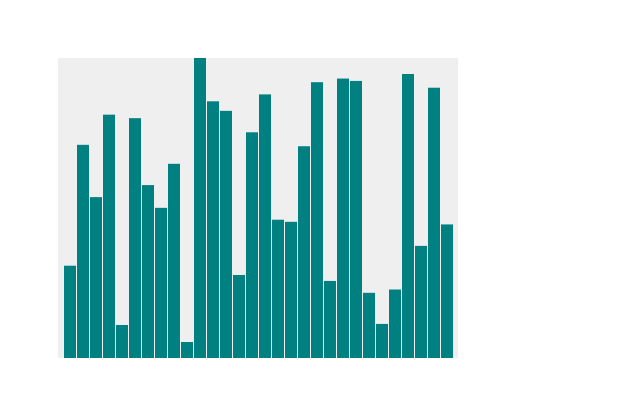
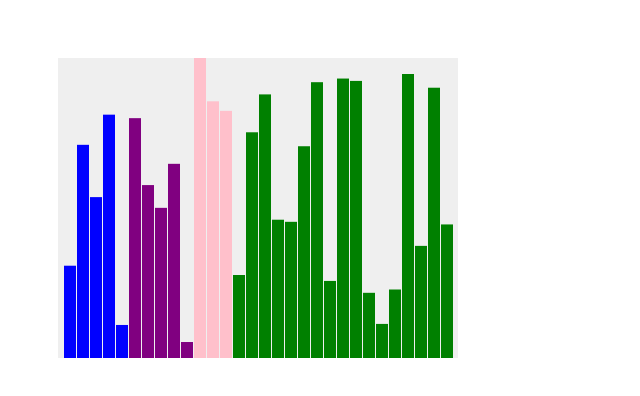
Before and after one commit to DaniCastilho/d3Study, a website built with Parcel: page index.html in a window 1280 px wide. Shown: the whole page, without its empty margins (0-640 px from the left). Built offline with nearby package versions, Linux system fonts and the light colour scheme.

Commit message:
trying quantile

```diff
--- a/index.html
+++ b/index.html
@@ -14,9 +14,6 @@
 			height: 300px;
 			background-color: #efefef;
 		}
-		.bar{
-			fill: teal;
-		}
 
 
 	</style>
--- a/src/index.js
+++ b/src/index.js
@@ -24,14 +24,20 @@ import _ from "lodash";
     .domain([0, d3.max(dataset)])
     .range([0, h]);
 
+  var colorScale = d3
+    .scaleQuantile()
+    .domain([0, 10, dataset.length - 15])
+    .range(["blue", "purple", "pink", "green"]);
+
   svg
     .selectAll("rect")
     .data(dataset)
     .enter()
     .append("rect")
     .attr("class", "bar")
-    .attr("x", d => xScale(d))
+    .attr("x", xScale)
     .attr("y", d => h - yScale(d))
     .attr("width", xScale.bandwidth())
-    .style("height", d => yScale(d));
+    .style("height", yScale)
+    .attr("fill", (d, i) => colorScale(i));
 })();
```
